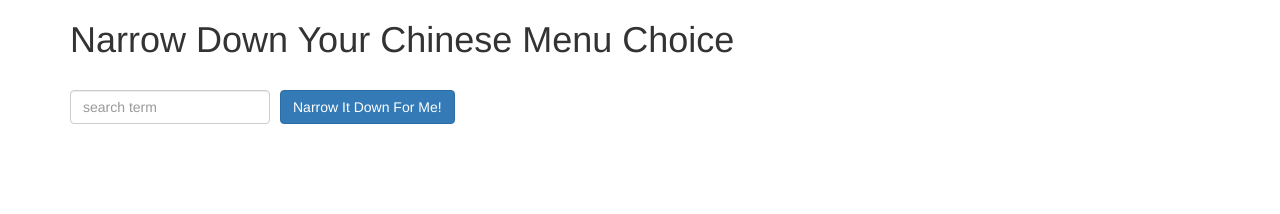
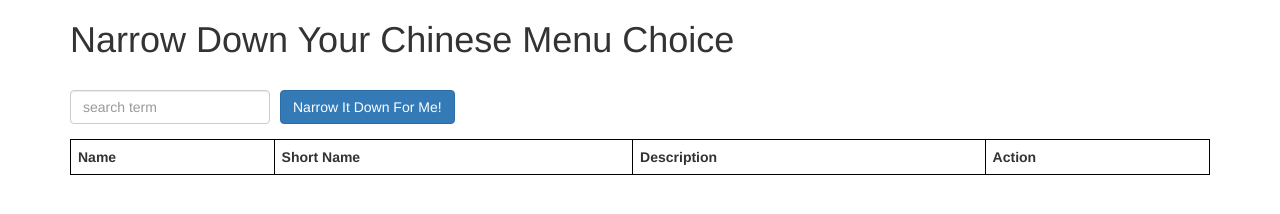
Before and after one commit to bactroid/coursera-angularjs, a plain HTML site: page module03-solution/index.html in a window 1280 px wide. Drawn offline with Linux system fonts and the light colour scheme.

Commit message:
Switched search display to table

```diff
--- a/module03-solution/styles/styles.css
+++ b/module03-solution/styles/styles.css
@@ -50,3 +50,8 @@ input[type="text"] {
     transform: rotate(360deg);
   }
 }
+
+table, th, td {
+  border: 1px solid black;
+  padding: 0.5em;
+}
--- a/module03-solution/templates/found-items.html
+++ b/module03-solution/templates/found-items.html
@@ -1,5 +1,16 @@
 <div style="clear: both;">
-  <ul>
-    <li ng-repeat="item in found.foundItems">{{ item.name }}, {{ item.short_name }}, {{ item.description }}<button ng-click="onRemove({index: $index})">Don't want this one!</button></li>
-  </ul>
+	<table width="100%">
+		<tr>
+			<th>Name</th>
+			<th>Short Name</th>
+			<th>Description</th>
+			<th>Action</th>
+		</tr>
+		<tr ng-repeat="item in found.foundItems">
+			<td>{{ item.name }}</td>
+			<td>{{ item.short_name }}</td>
+			<td>{{ item.description }}</td>
+			<td><button ng-click="onRemove({index: $index})">Don't want this one!</button></td>
+		</tr>
+	</table>
 </div>
```
